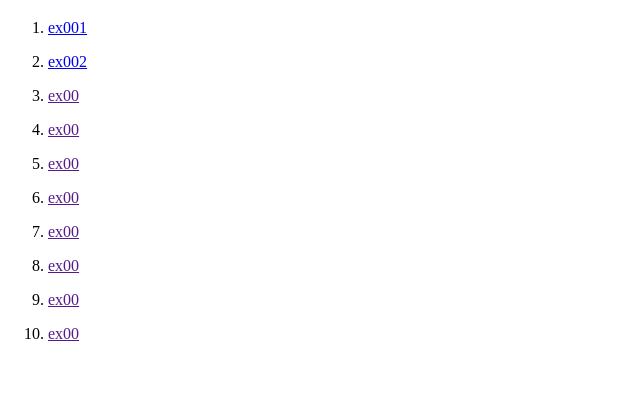
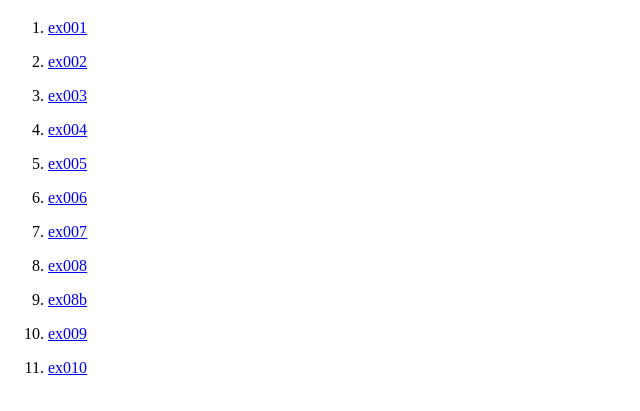
Before and after one commit to RodriguesAlonso/html-css, a plain HTML site: page exercicios/home.html in a window 1280 px wide. Shown: the part 61-472 px from the top of the page, without its empty margins (0-640 px from the left). Drawn offline with Linux system fonts and the light colour scheme.

Commit message:
update home page

```diff
--- a/exercicios/home.html
+++ b/exercicios/home.html
@@ -8,76 +8,17 @@
 <body>
     <H1>Hellow, world!</H1>
     <ol>
-        <li>
-            <p>
-                <a href="ex001/index.html">
-                    <link rel="stylesheet" href="">ex001
-                </a>
-            </p>
-        </li>
-        <li>
-            <p>
-                <a href="ex002/index.html">
-                    <link rel="stylesheet" href="">ex002
-                </a>
-            </p>
-        </li>
-        <li>
-            <p>
-                <a href="">
-                    <link rel="stylesheet" href="">ex00
-                </a>
-            </p>
-        </li>
-        <li>
-            <p>
-                <a href="">
-                    <link rel="stylesheet" href="">ex00
-                </a>
-            </p>
-        </li>
-        <li>
-            <p>
-                <a href="">
-                    <link rel="stylesheet" href="">ex00
-                </a>
-            </p>
-        </li>
-        <li>
-            <p>
-                <a href="">
-                    <link rel="stylesheet" href="">ex00
-                </a>
-            </p>
-        </li>
-        <li>
-            <p>
-                <a href="">
-                    <link rel="stylesheet" href="">ex00
-                </a>
-            </p>
-        </li>
-        <li>
-            <p>
-                <a href="">
-                    <link rel="stylesheet" href="">ex00
-                </a>
-            </p>
-        </li>
-        <li>
-            <p>
-                <a href="">
-                    <link rel="stylesheet" href="">ex00
-                </a>
-            </p>
-        </li>
-        <li>
-            <p>
-                <a href="">
-                    <link rel="stylesheet" href="">ex00
-                </a>
-            </p>
-        </li>
+        <li><p><a href="ex001/index.html"><link rel="stylesheet" href="">ex001</a></p></li>
+        <li><p><a href="ex002/index.html"><link rel="stylesheet" href="">ex002</a></p></li>
+        <li><p><a href="ex003/index.html"><link rel="stylesheet" href="">ex003</a></p></li>
+        <li><p><a href="ex004/index.html"><link rel="stylesheet" href="">ex004</a></p></li>
+        <li><p><a href="ex005(empty)/"><link rel="stylesheet" href="">ex005</a></p></li>
+        <li><p><a href="ex006/index.html"><link rel="stylesheet" href="">ex006</a></p></li>
+        <li><p><a href="ex007/index.html"><link rel="stylesheet" href="">ex007</a></p></li>
+        <li><p><a href="ex008/index.html"><link rel="stylesheet" href="">ex008</a></p></li>
+        <li><p><a href="ex008b/index.html"><link rel="stylesheet" href="">ex08b</a></p></li>
+        <li><p><a href="ex009/index.html"><link rel="stylesheet" href="">ex009</a></p></li>
+        <li><p><a href="ex010/index.html"><link rel="stylesheet" href="">ex010</a></p></li>
     </ol>
 
 </body>
```
